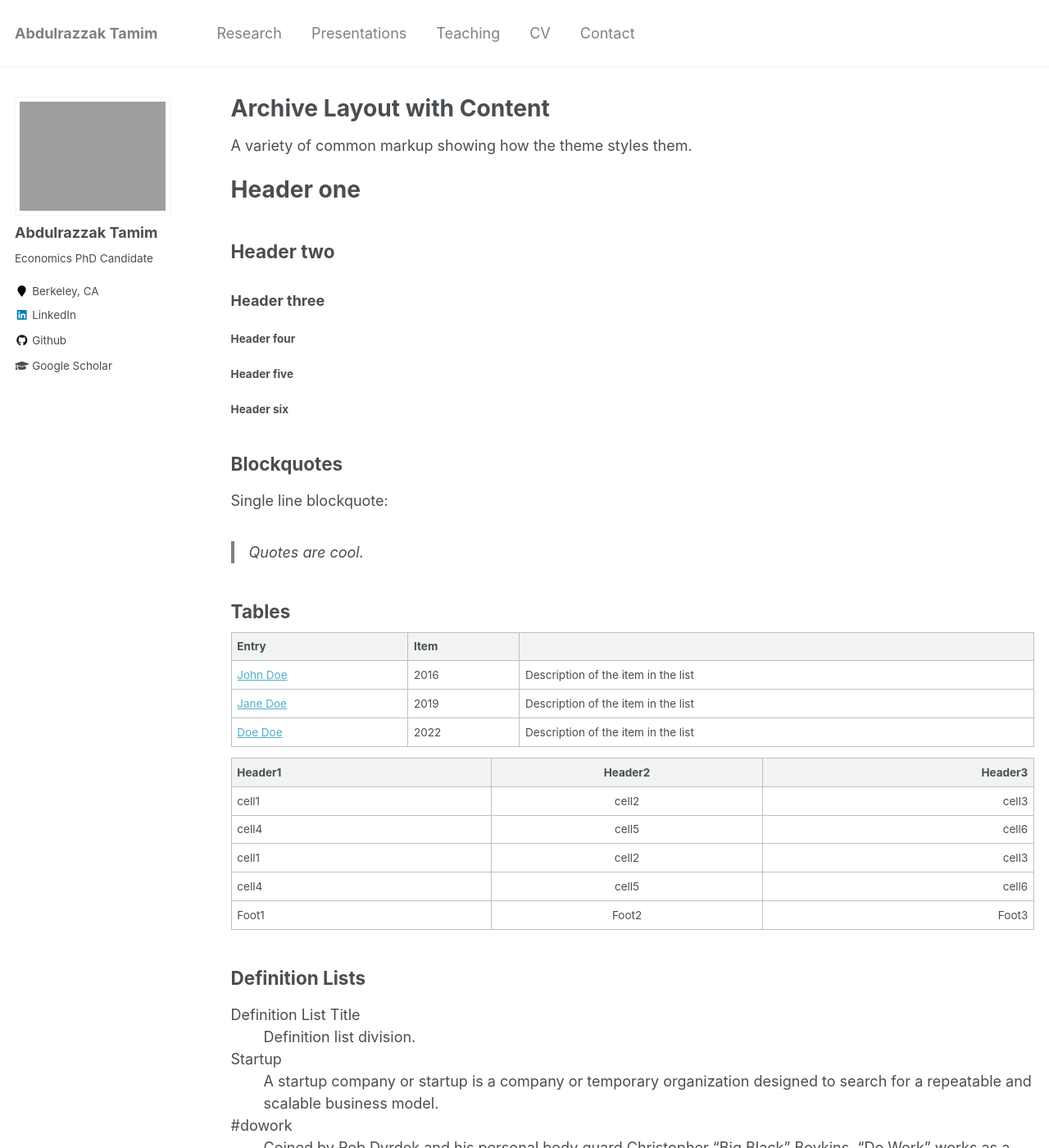
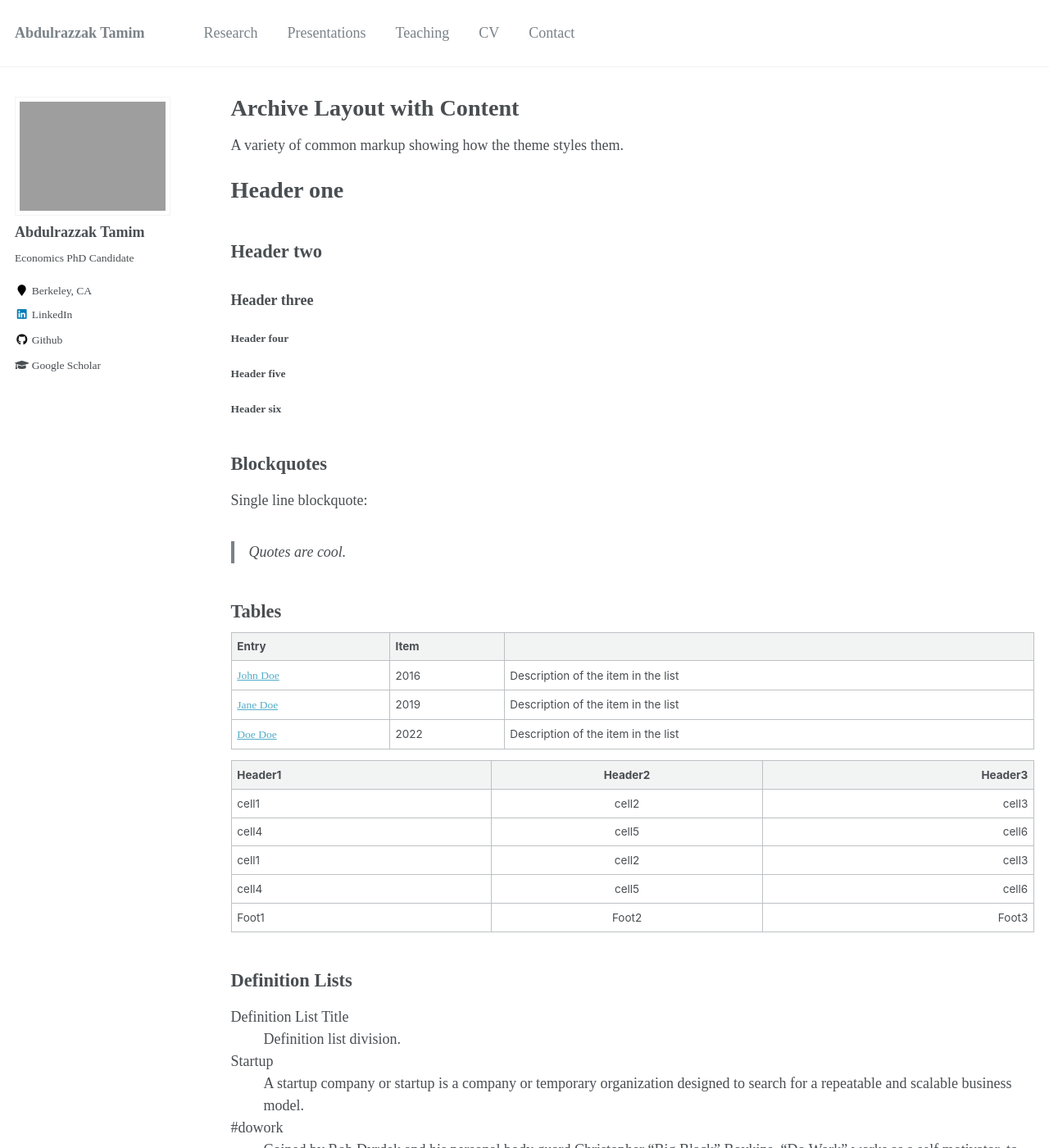
Before and after one commit to AbdulrazzakTamim/abdulrazzaktamim.github.io, a Jekyll site: the page built from _pages/archive-layout-with-content.md, in a window 1280 px wide and 1400 px high. Shown: the whole window at 82% size. Built offline with Jekyll 4.4.1, drawn with Linux system fonts in a browser that asks for light colours; comment, search, counter and statistics services are not loaded.

Commit message:
Update main.scss

```diff
--- a/assets/css/main.scss
+++ b/assets/css/main.scss
@@ -112,3 +112,13 @@ h2.publications-header.wip {
 .co-authors-list {
   font-weight: normal;
 }
+
+// Custom font - Times New Roman for entire site
+body,
+.page__content,
+.archive__item-title,
+.archive__item-excerpt,
+h1, h2, h3, h4, h5, h6,
+p, li, a {
+  font-family: "Times New Roman", Times, serif !important;
+}
```
